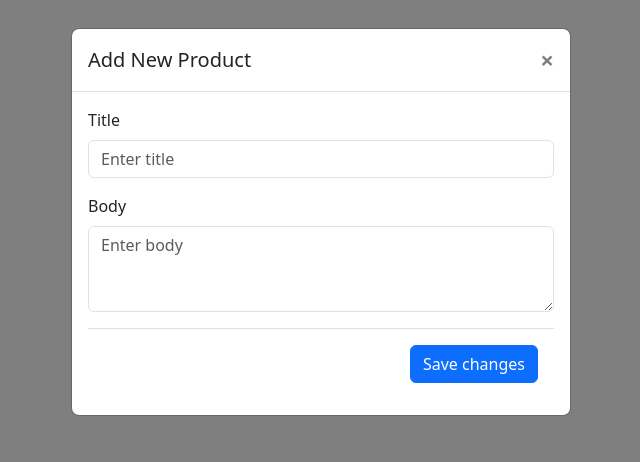
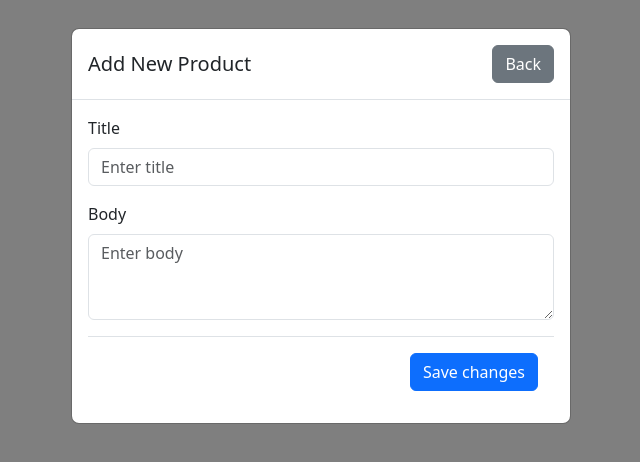
Before and after one commit to Sunny2620000/Product, a React (Create React App) app: page /add-product in a window 1280 px wide. Shown: the top 462 px of the page, without its empty margins (319-959 px from the left). Built offline with nearby package versions, Linux system fonts and the light colour scheme.

Commit message:
add back button on createproduct component

```diff
--- a/src/App.js
+++ b/src/App.js
@@ -2,6 +2,7 @@ import React from 'react';
 import { BrowserRouter as Router, Routes, Route } from 'react-router-dom';
 import ListProduct from './Components/ListProducts';
 import CreateProduct from './Components/CreateProduct';
+import NotFound from './Components/NotFound';
 
 function App() {
   return (
@@ -9,6 +10,8 @@ function App() {
       <Routes>
         <Route path="/add-product" element={<CreateProduct/>}/>
         <Route path="/" element={<ListProduct />} />
+        <Route path="*" element={<NotFound />} />
+
       </Routes>
     </Router>
   );
--- a/src/Components/CreateProduct.js
+++ b/src/Components/CreateProduct.js
@@ -1,11 +1,13 @@
 import axios from 'axios'
 import React, { useState } from 'react'
+import { useNavigate } from 'react-router-dom'
 import AxiosInstance from '../Services/AxoisInstance'
 
 export default function CreateProduct(){
     const [title,setTitle] = useState('')
     const [body,setBody] = useState('')
     const [data,setData] = useState([])
+    const navigator = useNavigate()
 
     const handleSubmit = (event) =>{
         event.preventDefault()
@@ -31,14 +33,20 @@ export default function CreateProduct(){
             console.log('error')
         })
     }
+    const handleProductList=()=>{
+        navigator('/')
+    }
     return(
             <div className="modal show d-block" tabIndex="-1" role="dialog">
                 <div className="modal-dialog" role="document">
                     <div className="modal-content">
                         <div className="modal-header">
                             <h5 className="modal-title">Add New Product</h5>
-                            <button type="button" className="close" >
+                            {/* <button type="button" className="close" >
                                 <span>&times;</span>
+                            </button> */}
+                            <button type="button" onClick={handleProductList} className="btn btn-secondary" >
+                                Back
                             </button>
                         </div>
                         <div className="modal-body">
--- a/src/Components/ListProduct.css
+++ b/src/Components/ListProduct.css
@@ -8,6 +8,9 @@
 .modal.show {
     background: rgba(0, 0, 0, 0.5);
 }
-/* .button{
+.notfound{
+    text-align: center;
+    background-color: brown;
 
-} */
+
+}
--- /dev/null
+++ b/src/Components/NotFound.js
@@ -0,0 +1,9 @@
+import React from 'react'
+import './ListProduct.css'
+export default function NotFound() {
+  return (
+    <div>
+            <h1 className='notfound'>404 Not Found</h1>
+    </div>
+  )
+}
```
